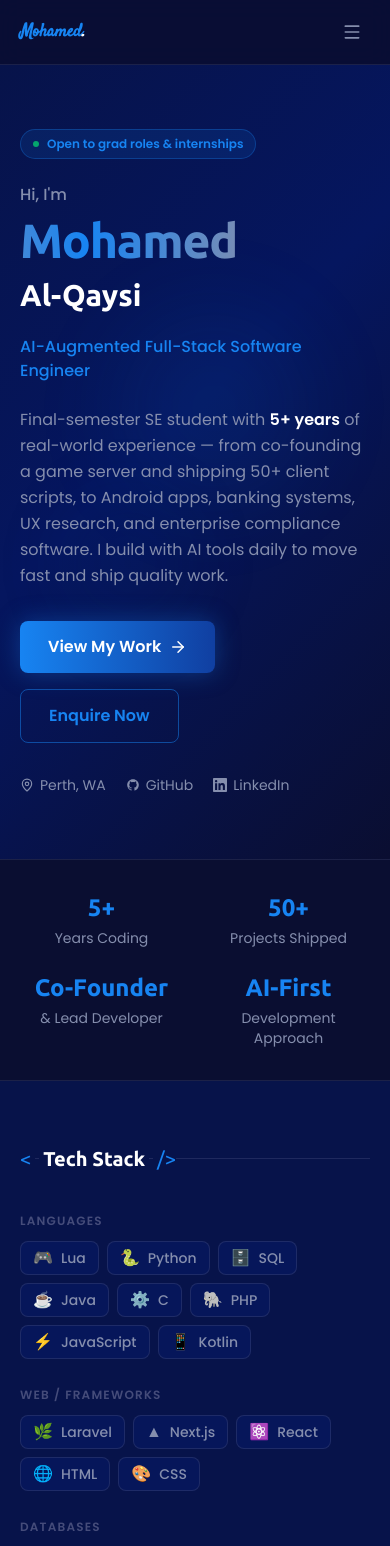
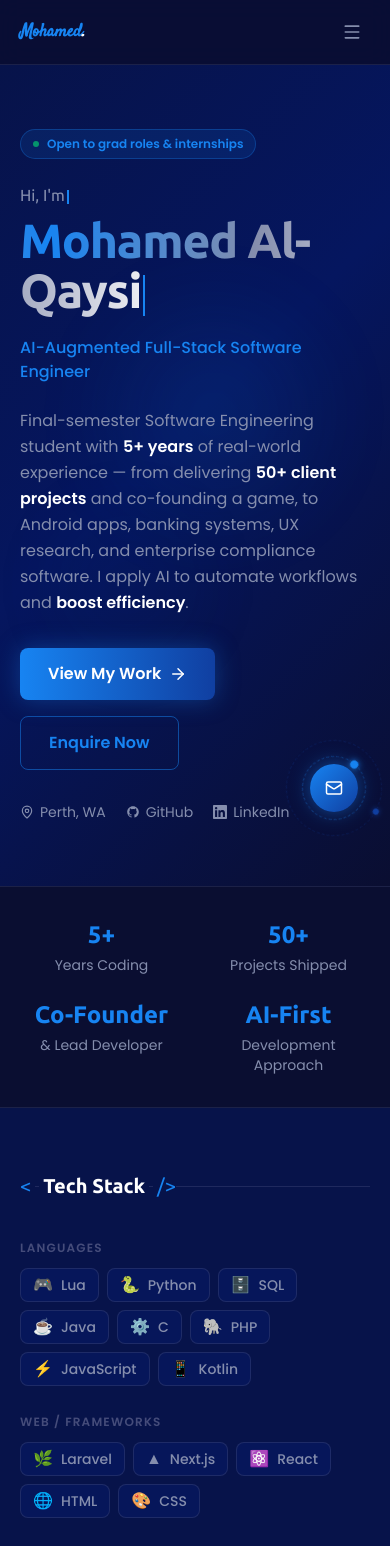
Before and after one commit to MohamedAl-Qaysi/personal-website, a Next.js app: page / in a window 390 px wide. Shown: the top 1546 px of the page. Built offline with nearby package versions, Linux system fonts and the light colour scheme.

Commit message:
Minor changes

```diff
--- a/app/about/page.tsx
+++ b/app/about/page.tsx
@@ -2,6 +2,7 @@ import Container from "@/components/Container";
 import SectionHeader from "@/components/SectionHeader";
 import TechGrid from "@/components/TechGrid";
 import Button from "@/components/Button";
+import FadeIn from "@/components/FadeIn";
 import { ArrowRight, GraduationCap, Briefcase, MapPin } from "lucide-react";
 
 const techGroups = [
@@ -107,46 +108,47 @@ export default function AboutPage() {
       {/* Bio */}
       <section style={{ borderBottom: "1px solid rgba(69,76,122,0.3)" }}>
         <Container className="py-14 sm:py-16">
+          <FadeIn>
             <SectionHeader title="My Story" />
             <div className="space-y-4 max-w-2xl" style={{ color: "#858EAD" }}>
               <p className="leading-relaxed">
-              I started writing code at 15, fascinated by how games worked under the hood. That curiosity
-              turned into co-founding a FiveM multiplayer server at 17 — teaching myself Lua, SQL, and
-              server architecture by building a real product. Within three years I&apos;d delivered 50+
-              commissioned scripts to clients around the world.
+                Final-semester Software Engineering student with 5+ years of real-world software
+                development experience, from delivering 50+ client projects and co-founding a game
+                server to building Android applications, full-stack banking systems, UI/UX prototypes,
+                and enterprise compliance software.
               </p>
               <p className="leading-relaxed">
-              That foundation led me to formal study at Murdoch University, where I&apos;ve since deepened
-              my knowledge across the full software engineering stack — from object-oriented design and
-              databases to mobile development, UX research, and enterprise systems.
+                I also work closely with clients to apply AI to their businesses and workflows, helping
+                automate tasks, improve productivity, and make everyday work easier.
               </p>
               <p className="leading-relaxed">
-              What separates me is how I use AI tools — not as a crutch, but as a force multiplier.
-              Claude, Copilot, and Cursor are part of my daily workflow, letting me architect, debug,
-              and ship faster without compromising on quality or understanding.
-            </p>
-            <p className="leading-relaxed">
-              I&apos;m actively looking for a graduate engineering role where I can contribute from day one.
+                I started writing code at 15, fascinated by how games worked under the hood — teaching
+                myself Lua, SQL, and server architecture by building real products, not following
+                tutorials. That self-driven foundation is what I bring to every project today.
               </p>
             </div>
             <div className="mt-8 flex flex-wrap gap-3">
               <Button href="/projects">View Projects <ArrowRight size={15} /></Button>
               <Button href="/contact" variant="outline">Enquire</Button>
             </div>
+          </FadeIn>
         </Container>
       </section>
 
       {/* Tech Stack */}
       <section style={{ background: "#0A0E31", borderBottom: "1px solid rgba(69,76,122,0.3)" }}>
         <Container className="py-14 sm:py-16">
+          <FadeIn>
             <SectionHeader title="Tech Stack" />
             <TechGrid groups={techGroups} />
+          </FadeIn>
         </Container>
       </section>
 
       {/* Timeline */}
       <section style={{ borderBottom: "1px solid rgba(69,76,122,0.3)" }}>
         <Container className="py-14 sm:py-16">
+          <FadeIn>
             <SectionHeader title="Experience" />
             <div className="space-y-3">
               {timeline.map((item, i) => {
@@ -177,12 +179,14 @@ export default function AboutPage() {
                 );
               })}
             </div>
+          </FadeIn>
         </Container>
       </section>
 
       {/* CTA */}
       <section>
         <Container className="py-14 sm:py-16 text-center">
+          <FadeIn>
             <h2 className="text-2xl sm:text-3xl font-bold text-white mb-3" style={{ fontFamily: "var(--font-ubuntu)" }}>
               Ready to work together?
             </h2>
@@ -193,6 +197,7 @@ export default function AboutPage() {
               <Button href="/contact">Enquire Now</Button>
               <Button href="/projects" variant="outline">View Projects</Button>
             </div>
+          </FadeIn>
         </Container>
       </section>
     </div>
--- a/app/globals.css
+++ b/app/globals.css
@@ -60,9 +60,26 @@ body {
 .float     { animation: float 4s ease-in-out infinite; }
 .pulse-glow{ animation: pulse-glow 3s ease-in-out infinite; }
 
-/* ── Fade in ─────────────────────────────────────────── */
+/* ── Fade in (hero, instant) ─────────────────────────── */
 @keyframes fadeUp { from { opacity:0; transform:translateY(32px); } to { opacity:1; transform:translateY(0); } }
 .fade-up { animation: fadeUp 0.6s ease-out both; }
+
+/* ── Cursor blink ────────────────────────────────────── */
+@keyframes blink { 0%,100% { opacity:1; } 50% { opacity:0; } }
+
+/* ── Scroll-reveal ───────────────────────────────────── */
+.reveal {
+  opacity: 0;
+  transform: translateY(28px);
+  transition: opacity 0.6s ease-out, transform 0.6s ease-out;
+}
+.reveal.visible {
+  opacity: 1;
+  transform: translateY(0);
+}
+.reveal-delay-1 { transition-delay: 0.1s; }
+.reveal-delay-2 { transition-delay: 0.2s; }
+.reveal-delay-3 { transition-delay: 0.3s; }
 
 /* ── Scrollbar ───────────────────────────────────────── */
 ::-webkit-scrollbar       { width: 5px; }
--- a/app/layout.tsx
+++ b/app/layout.tsx
@@ -4,6 +4,7 @@ import "./globals.css";
 import Navbar from "@/components/Navbar";
 import Footer from "@/components/Footer";
 import CursorGlowClient from "@/components/CursorGlowClient";
+import FloatingContact from "@/components/FloatingContact";
 
 const poppins = Poppins({
   weight: ["400", "500", "600"],
@@ -48,6 +49,7 @@ export default function RootLayout({
         <CursorGlowClient />
         <Navbar />
         <main className="flex-1">{children}</main>
+        <FloatingContact />
         <Footer />
       </body>
     </html>
--- a/app/page.tsx
+++ b/app/page.tsx
@@ -4,6 +4,8 @@ import SectionHeader from "@/components/SectionHeader";
 import ProjectCard from "@/components/ProjectCard";
 import TechGrid from "@/components/TechGrid";
 import Button from "@/components/Button";
+import FadeIn from "@/components/FadeIn";
+import HeroText from "@/components/HeroText";
 import { ArrowRight, MapPin } from "lucide-react";
 import { GithubIcon, LinkedinIcon } from "@/components/icons";
 
@@ -132,30 +134,20 @@ export default function HomePage() {
                 Open to grad roles & internships
               </div>
 
-              <p className="text-base sm:text-lg font-medium mb-2" style={{ color: "#858EAD" }}>
-                Hi, I&apos;m
-              </p>
-              <h1
-                className="gradient-text text-5xl sm:text-6xl lg:text-7xl font-extrabold leading-[1.05] tracking-tight mb-3"
-                style={{ fontFamily: "var(--font-ubuntu)" }}
-              >
-                Mohamed
-              </h1>
-              <h2 className="text-3xl sm:text-4xl lg:text-5xl font-bold text-white mb-5 leading-tight"
-                style={{ fontFamily: "var(--font-ubuntu)" }}>
-                Al-Qaysi
-              </h2>
+              <HeroText />
 
               <p className="text-base sm:text-lg font-medium mb-6" style={{ color: "#1784F2" }}>
                 AI-Augmented Full-Stack Software Engineer
               </p>
 
               <p className="text-base leading-relaxed mb-8 max-w-xl" style={{ color: "#858EAD" }}>
-                Final-semester SE student with{" "}
+                Final-semester Software Engineering student with{" "}
                 <span className="text-white font-semibold">5+ years</span> of real-world
-                experience — from co-founding a game server and shipping 50+ client scripts,
-                to Android apps, banking systems, UX research, and enterprise compliance
-                software. I build with AI tools daily to move fast and ship quality work.
+                experience — from delivering{" "}
+                <span className="text-white font-semibold">50+ client projects</span> and co-founding a game, to
+                Android apps, banking systems, UX research, and enterprise compliance software.
+                I apply AI to automate workflows and{" "}
+                <span className="text-white font-semibold">boost efficiency</span>.
               </p>
 
               {/* CTAs */}
@@ -224,6 +216,7 @@ export default function HomePage() {
       {/* ── Stats bar ─────────────────────────────────────── */}
       <div style={{ background: "#0A0E31", borderTop: "1px solid rgba(69,76,122,0.3)", borderBottom: "1px solid rgba(69,76,122,0.3)" }}>
         <Container className="py-8">
+          <FadeIn>
             <div className="grid grid-cols-2 sm:grid-cols-4 gap-6 text-center">
               {[
                 { value: "5+",         label: "Years Coding" },
@@ -237,22 +230,25 @@ export default function HomePage() {
                 </div>
               ))}
             </div>
+          </FadeIn>
         </Container>
       </div>
 
       {/* ── Tech Stack ────────────────────────────────────── */}
       <section style={{ background: "#07134A", borderBottom: "1px solid rgba(69,76,122,0.3)" }}>
         <Container className="py-16 sm:py-20">
+          <FadeIn>
             <SectionHeader title="Tech Stack" />
             <TechGrid groups={techGroups} />
+          </FadeIn>
         </Container>
       </section>
 
       {/* ── Projects ──────────────────────────────────────── */}
       <section style={{ background: "#0A0E31", borderBottom: "1px solid rgba(69,76,122,0.3)" }}>
         <Container className="py-16 sm:py-20">
+          <FadeIn>
             <div className="flex items-center justify-between mb-10 sm:mb-14">
-            {/* Inline section header with "All Projects" link */}
               <div className="relative flex items-center flex-1 mr-6">
                 <div className="absolute inset-y-0 left-0 right-0 flex items-center pointer-events-none">
                   <div className="w-full h-px" style={{ background: "rgba(69,76,122,0.4)" }} />
@@ -267,26 +263,25 @@ export default function HomePage() {
                 All projects <ArrowRight size={14} />
               </Link>
             </div>
-
             <div className="grid grid-cols-1 sm:grid-cols-2 lg:grid-cols-3 gap-5">
               {projects.map((p) => (
                 <ProjectCard key={p.title} {...p} />
               ))}
             </div>
-
             <div className="mt-8 sm:hidden">
               <Button href="/projects" variant="outline" fullWidth>
                 All Projects <ArrowRight size={15} />
               </Button>
             </div>
+          </FadeIn>
         </Container>
       </section>
 
       {/* ── About snippet ─────────────────────────────────── */}
       <section style={{ background: "#07134A", borderBottom: "1px solid rgba(69,76,122,0.3)" }}>
         <Container className="py-16 sm:py-20">
+          <FadeIn>
             <SectionHeader title="About Me" />
-
             <div className="grid grid-cols-1 lg:grid-cols-5 gap-12 items-center">
               <div className="lg:col-span-3">
                 <p className="text-base leading-relaxed mb-4" style={{ color: "#858EAD" }}>
@@ -305,7 +300,6 @@ export default function HomePage() {
                   Full Profile <ArrowRight size={15} />
                 </Button>
               </div>
-
               <div className="lg:col-span-2 grid grid-cols-2 gap-3">
                 {[
                   { emoji: "🤖", label: "AI-First Engineer" },
@@ -323,12 +317,14 @@ export default function HomePage() {
                 ))}
               </div>
             </div>
+          </FadeIn>
         </Container>
       </section>
 
       {/* ── CTA / Enquire ─────────────────────────────────── */}
       <section style={{ background: "linear-gradient(135deg, #0A0E31 0%, #05165F 50%, #07134A 100%)" }}>
         <Container className="py-20 sm:py-24 text-center">
+          <FadeIn>
             <div className="max-w-xl mx-auto">
               <h2 className="text-3xl sm:text-4xl font-bold text-white mb-4" style={{ fontFamily: "var(--font-ubuntu)" }}>
                 Let&apos;s build something
@@ -348,6 +344,7 @@ export default function HomePage() {
                 </Button>
               </div>
             </div>
+          </FadeIn>
         </Container>
       </section>
     </>
--- a/app/projects/page.tsx
+++ b/app/projects/page.tsx
@@ -1,6 +1,7 @@
 import Container from "@/components/Container";
 import SectionHeader from "@/components/SectionHeader";
 import ProjectCard from "@/components/ProjectCard";
+import FadeIn from "@/components/FadeIn";
 
 const projects = [
   {
@@ -56,12 +57,14 @@ export default function ProjectsPage() {
       {/* Grid */}
       <section>
         <Container className="py-14 sm:py-16">
+          <FadeIn>
             <SectionHeader title="All Work" />
             <div className="grid grid-cols-1 sm:grid-cols-2 lg:grid-cols-3 gap-5">
               {projects.map((p) => (
                 <ProjectCard key={p.title} {...p} />
               ))}
             </div>
+          </FadeIn>
         </Container>
       </section>
 
--- /dev/null
+++ b/components/FadeIn.tsx
@@ -0,0 +1,43 @@
+"use client";
+
+import { useEffect, useRef, ReactNode } from "react";
+
+interface FadeInProps {
+  children: ReactNode;
+  className?: string;
+  delay?: 0 | 1 | 2 | 3;
+  as?: "div" | "section" | "article";
+}
+
+export default function FadeIn({ children, className = "", delay = 0, as: Tag = "div" }: FadeInProps) {
+  const ref = useRef<HTMLElement>(null);
+
+  useEffect(() => {
+    const el = ref.current;
+    if (!el) return;
+
+    const observer = new IntersectionObserver(
+      ([entry]) => {
+        if (entry.isIntersecting) {
+          el.classList.add("visible");
+          observer.disconnect();
+        }
+      },
+      { threshold: 0.12 }
+    );
+
+    observer.observe(el);
+    return () => observer.disconnect();
+  }, []);
+
+  const delayClass = delay > 0 ? `reveal-delay-${delay}` : "";
+
+  return (
+    <Tag
+      ref={ref as React.RefObject<HTMLDivElement>}
+      className={`reveal ${delayClass} ${className}`.trim()}
+    >
+      {children}
+    </Tag>
+  );
+}
--- /dev/null
+++ b/components/FloatingContact.tsx
@@ -0,0 +1,49 @@
+"use client";
+
+import Link from "next/link";
+import { Mail } from "lucide-react";
+
+export default function FloatingContact() {
+  return (
+    <div className="group fixed bottom-8 right-8 z-50 flex items-center justify-center">
+
+      {/* Orbit ring 1 */}
+      <div
+        className="absolute w-16 h-16 rounded-full orbit-cw pointer-events-none"
+        style={{ animationDuration: "6s", border: "1px dashed rgba(23,132,242,0.35)" }}
+      >
+        <div
+          className="absolute -top-1 left-1/2 -translate-x-1/2 w-2 h-2 rounded-full"
+          style={{ background: "#1784F2", boxShadow: "0 0 6px rgba(23,132,242,0.9)" }}
+        />
+      </div>
+
+      {/* Orbit ring 2 */}
+      <div
+        className="absolute w-24 h-24 rounded-full orbit-ccw pointer-events-none"
+        style={{ animationDuration: "10s", border: "1px dashed rgba(16,63,161,0.25)" }}
+      >
+        <div
+          className="absolute -top-1 left-1/2 -translate-x-1/2 w-1.5 h-1.5 rounded-full"
+          style={{ background: "#103FA1", boxShadow: "0 0 5px rgba(16,63,161,0.9)" }}
+        />
+      </div>
+
+      {/* Core button — expands on hover */}
+      <Link
+        href="/contact"
+        aria-label="Contact me"
+        className="relative z-10 flex items-center justify-center h-12 w-12 group-hover:w-40 overflow-hidden rounded-full transition-all duration-300 ease-in-out"
+        style={{
+          background: "linear-gradient(135deg, #1784F2, #103FA1)",
+          boxShadow: "0 0 20px rgba(23,132,242,0.5)",
+        }}
+      >
+        <Mail size={18} className="text-white shrink-0" />
+        <span className="ml-0 max-w-0 group-hover:ml-2 group-hover:max-w-[120px] opacity-0 group-hover:opacity-100 transition-all duration-300 ease-in-out whitespace-nowrap text-sm font-semibold text-white overflow-visible">
+          Contact Me
+        </span>
+      </Link>
+    </div>
+  );
+}
--- /dev/null
+++ b/components/HeroText.tsx
@@ -0,0 +1,33 @@
+"use client";
+
+import { useState } from "react";
+import Typewriter from "./Typewriter";
+
+export default function HeroText() {
+  const [phase, setPhase] = useState<0 | 1>(0);
+
+  return (
+    <div className="mb-5" style={{ fontFamily: "var(--font-ubuntu)" }}>
+      {/* "Hi, I'm" — muted grey, small */}
+      <p className="text-base sm:text-lg font-medium mb-2" style={{ color: "#858EAD" }}>
+        <Typewriter
+          text="Hi, I'm"
+          speed={80}
+          cursorClassName={phase > 0 ? "opacity-0" : ""}
+          onDone={() => setPhase(1)}
+        />
+      </p>
+
+      {/* "Mohamed Al-Qaysi" — animated gradient, only starts after phase 1 */}
+      <h1 className="text-5xl sm:text-6xl lg:text-7xl font-extrabold leading-[1.05] tracking-tight">
+        {phase >= 1 && (
+          <Typewriter
+            text="Mohamed Al-Qaysi"
+            speed={65}
+            className="gradient-text"
+          />
+        )}
+      </h1>
+    </div>
+  );
+}
--- /dev/null
+++ b/components/Typewriter.tsx
@@ -0,0 +1,62 @@
+"use client";
+
+import { useEffect, useRef, useState } from "react";
+
+interface TypewriterProps {
+  text: string;
+  speed?: number;
+  className?: string;
+  cursorClassName?: string;
+  onDone?: () => void;
+}
+
+export default function Typewriter({
+  text,
+  speed = 55,
+  className = "",
+  cursorClassName = "",
+  onDone,
+}: TypewriterProps) {
+  const [displayed, setDisplayed] = useState("");
+  const [done, setDone] = useState(false);
+  const onDoneRef = useRef(onDone);
+
+  useEffect(() => {
+    onDoneRef.current = onDone;
+  });
+
+  useEffect(() => {
+    setDisplayed("");
+    setDone(false);
+    let i = 0;
+    let timer: ReturnType<typeof setTimeout>;
+
+    const tick = () => {
+      i++;
+      setDisplayed(text.slice(0, i));
+      if (i < text.length) {
+        timer = setTimeout(tick, speed);
+      } else {
+        setDone(true);
+        onDoneRef.current?.();
+      }
+    };
+
+    timer = setTimeout(tick, speed);
+    return () => clearTimeout(timer);
+  }, [text, speed]); // onDone intentionally omitted — stable via ref
+
+  return (
+    <span className={className}>
+      {displayed}
+      <span
+        className={`inline-block w-[2px] h-[0.85em] align-middle ml-0.5 ${cursorClassName}`}
+        style={{
+          background: "#1784F2",
+          animation: done ? "blink 1s step-end infinite" : "none",
+          opacity: done ? undefined : 1,
+        }}
+      />
+    </span>
+  );
+}
```
Lines whose indentation alone changed are shown as unchanged.
